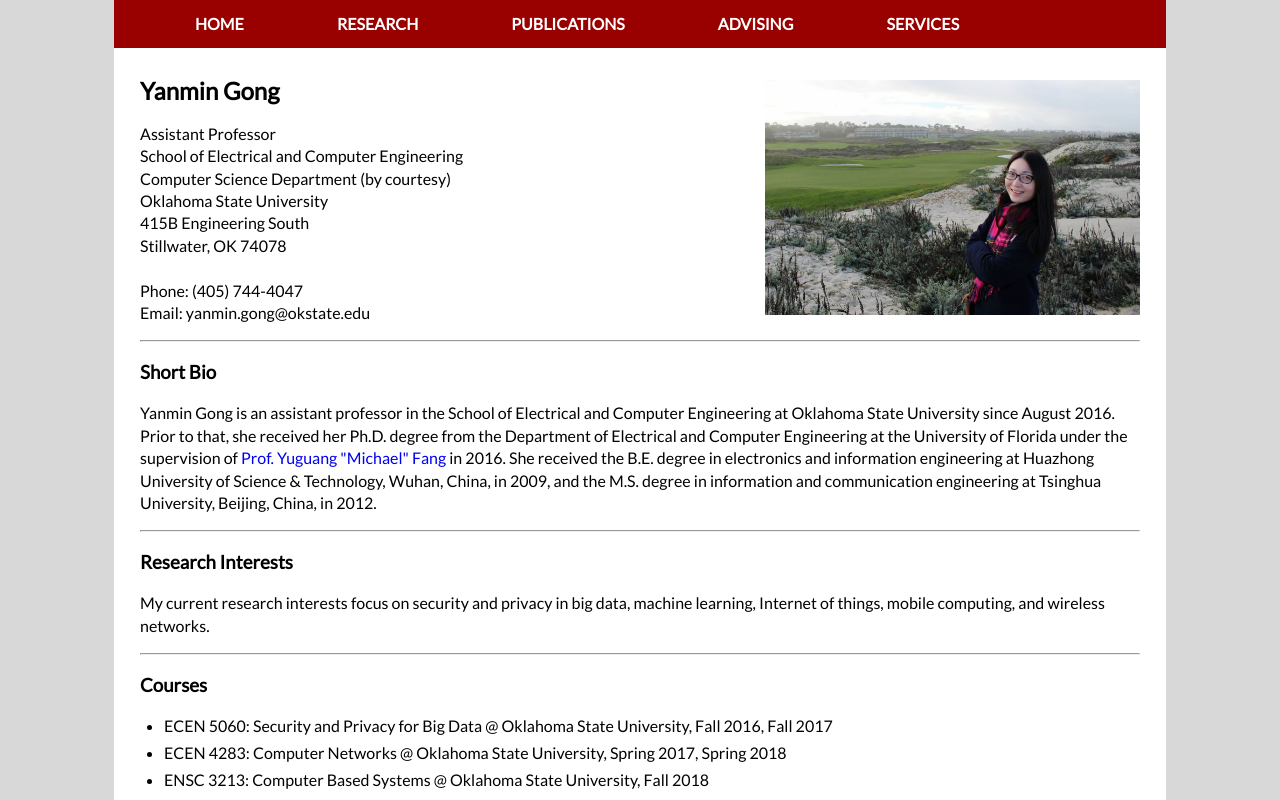
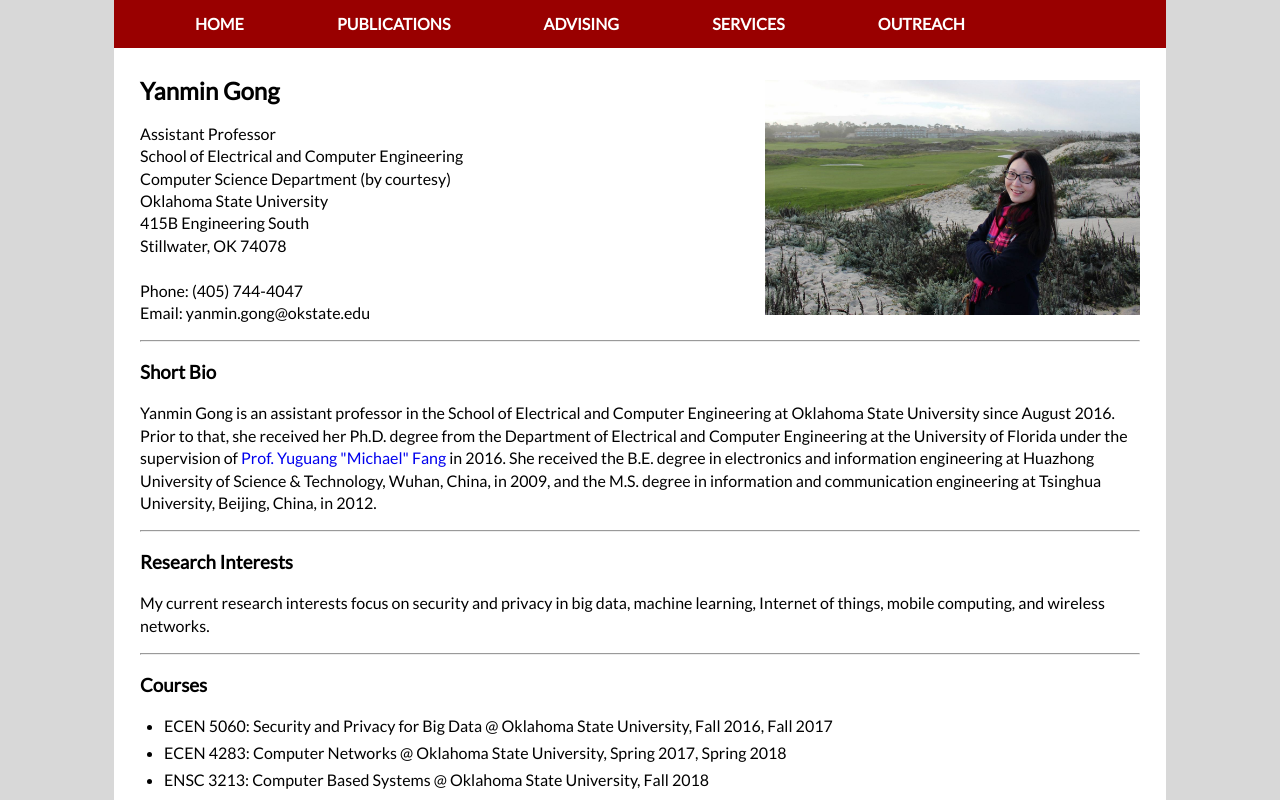
Before and after one commit to guoyuanxiong/yanmingong.github.io, a plain HTML site: page index.html in a window 1280 px wide. Shown: the top 800 px of the page. Drawn offline with Linux system fonts and the light colour scheme.

Commit message:
Update index.html

```diff
--- a/index.html
+++ b/index.html
@@ -38,10 +38,11 @@
 <nav class="site-navigation">
 <ul>
         <li><a href="index.html">HOME</a></li>
-        <li><a href="research.html">RESEARCH</a></li>
         <li><a href="publication.html">PUBLICATIONS</a></li>
         <li><a href="advising.html">ADVISING</a></li>
         <li><a href="service.html">SERVICES</a></li>
+        <li><a href="outreach.html">OUTREACH</a></li>
+
 </ul>
 </nav>
 </div>
```
